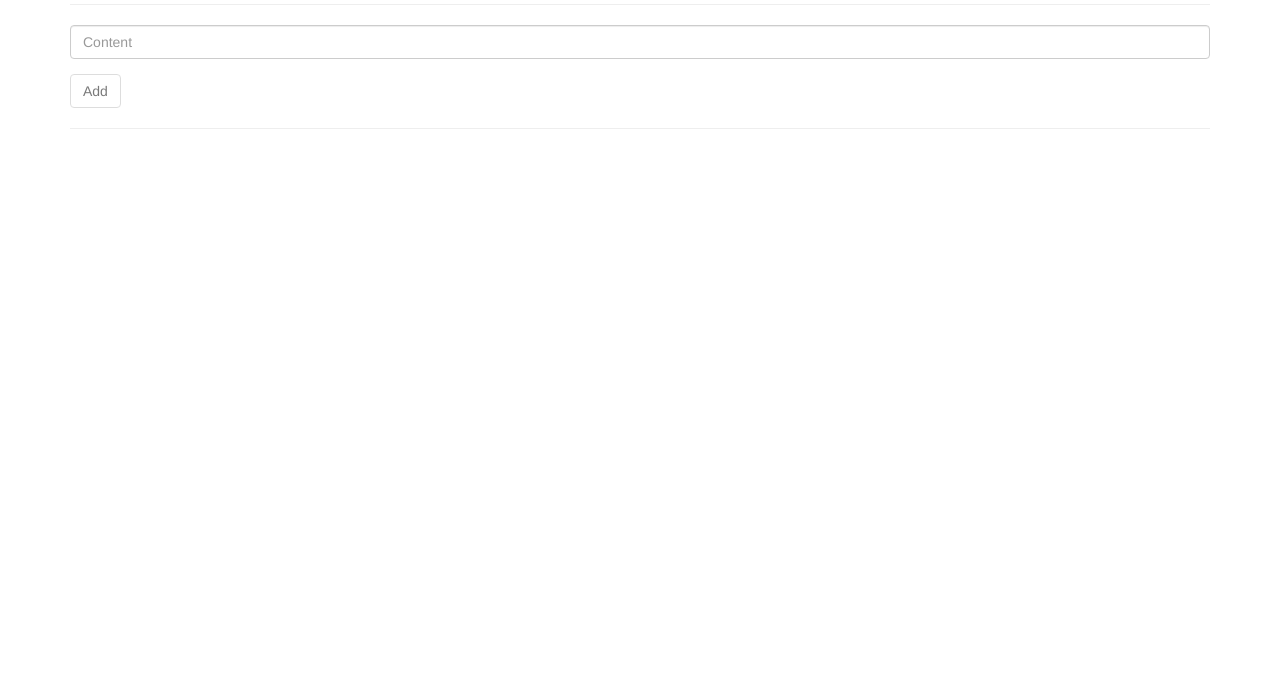
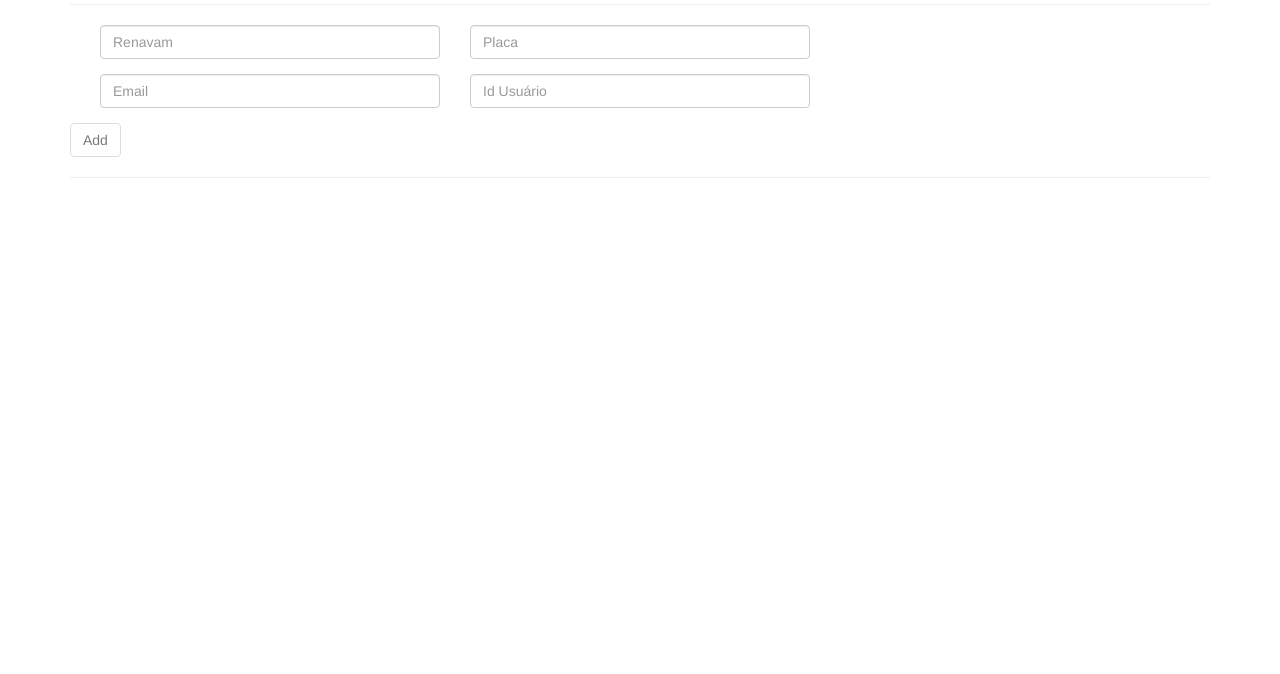
Before and after one commit to douglasbolis/hackdetran, a website: page web/client/index.html at #/api/main in a window 1280 px wide. Shown: the part 126-800 px from the top of the page. Drawn offline with Linux system fonts and the light colour scheme; some packages are replaced by stand-ins of ours; no server answers.

Commit message:
UserProfile cadastrando.

```diff
--- a/web/client/js/controllers/main.js
+++ b/web/client/js/controllers/main.js
@@ -21,7 +21,6 @@ angular
                 .$promise
                 .then(function(user) {
                     vm.newUser = '';
-                    vm.userForm.content.$setPristine();
                     $('.focus').focus();
                     getUsers();
                 });
--- a/web/client/views/main.html
+++ b/web/client/views/main.html
@@ -1,22 +1,60 @@
 <h1>UserProfile list</h1>
 <hr>
-<form name="userForm" novalidate ng-submit="main.addTodo()">
-    <div class="form-group"
-         ng-class="{'has-error': userForm.content.$invalid
-        && userForm.content.$dirty}">
-        <input type="text" class="form-control focus" name="content"
-               placeholder="Content" autocomplete="off" required
-               ng-model="main.newUser.content">
-    <span class="has-error control-label" ng-show="
-        main.userForm.content.$invalid && main.userForm.content.$dirty">
-      Content is required.
-    </span>
+<form name="userForm" novalidate ng-submit="main.addUser()">
+    <div class="col-md-12">
+        <div class="form-group col-md-4"
+             ng-class="{'has-error': main.userForm.renavam.$invalid
+            && main.userForm.renavam.$dirty}">
+            <input type="text" class="form-control focus" name="renavam"
+                   placeholder="Renavam" autocomplete="off" required
+                   ng-model="main.newUser.renavam">
+        <span class="has-error control-label" ng-show="
+            main.userForm.renavam.$invalid && main.userForm.renavam.$dirty">
+          Campo requirido.
+        </span>
+        </div>
+        <div class="form-group col-md-4"
+                       ng-class="{'has-error': main.userForm.placa.$invalid
+                && main.userForm.placa.$dirty}">
+            <input type="text" class="form-control " name="placa"
+                   placeholder="Placa" autocomplete="off" required
+                   ng-model="main.newUser.placa">
+            <span class="has-error control-label" ng-show="
+                main.userForm.placa.$invalid && main.userForm.placa.$dirty">
+              Campo requirido.
+            </span>
+        </div>
     </div>
+    <div class="col-md-12">
+        <div class="form-group col-md-4"
+             ng-class="{'has-error': main.userForm.email.$invalid
+                && main.userForm.email.$dirty}">
+            <input type="text" class="form-control " name="email"
+                   placeholder="Email" autocomplete="off" required
+                   ng-model="main.newUser.email">
+            <span class="has-error control-label" ng-show="
+                main.userForm.email.$invalid && main.userForm.email.$dirty">
+              Campo requirido.
+            </span>
+        </div>
+        <div class="form-group col-md-4"
+             ng-class="{'has-error': main.userForm.userId.$invalid
+            && main.userForm.userId.$dirty}">
+            <input type="text" class="form-control " name="userId"
+                   placeholder="Id Usuário" autocomplete="off" required
+                   ng-model="main.newUser.userId">
+        <span class="has-error control-label" ng-show="
+            main.userForm.userId.$invalid && main.userForm.userId.$dirty">
+          Campo requirido.
+        </span>
+        </div>
+    </div>
+
     <button class="btn btn-default" ng-disabled="userForm.$invalid">Add</button>
 </form>
 <hr>
 <div class="list-group">
-    <a class="list-group-item" ng-repeat="user in main.users">{{main.user.content}}&nbsp;
+    <a class="list-group-item" ng-repeat="user in main.users">{{user.renavam + ' / ' + user.placa}}&nbsp;
         <i class="glyphicon glyphicon-remove pull-right"
            ng-click="main.removeUser(user)"></i></a>
 </div>
--- a/web/common/models/user-profile.json
+++ b/web/common/models/user-profile.json
@@ -19,7 +19,7 @@
       "type": "string",
       "required": true
     },
-    "userID": {
+    "userId": {
       "type": "string",
       "id": false,
       "required": true,
```
